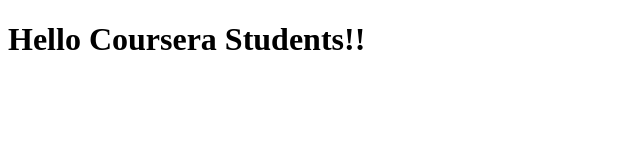
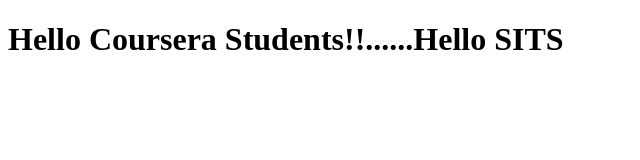
Before and after one commit to ganesh904/coursera-test, a plain HTML site: page index.html in a window 1280 px wide. Shown: the whole page, without its empty margins (0-640 px from the left). Drawn offline with Linux system fonts and the light colour scheme.

Commit message:
Next version of web file.

```diff
--- a/index.html
+++ b/index.html
@@ -5,6 +5,6 @@
     <title>Hello Coursera</title>
   </head>
   <body>
-    <h1>Hello Coursera Students!!</h1>
+    <h1>Hello Coursera Students!!......Hello SITS</h1>
   </body>
 </html>
```
